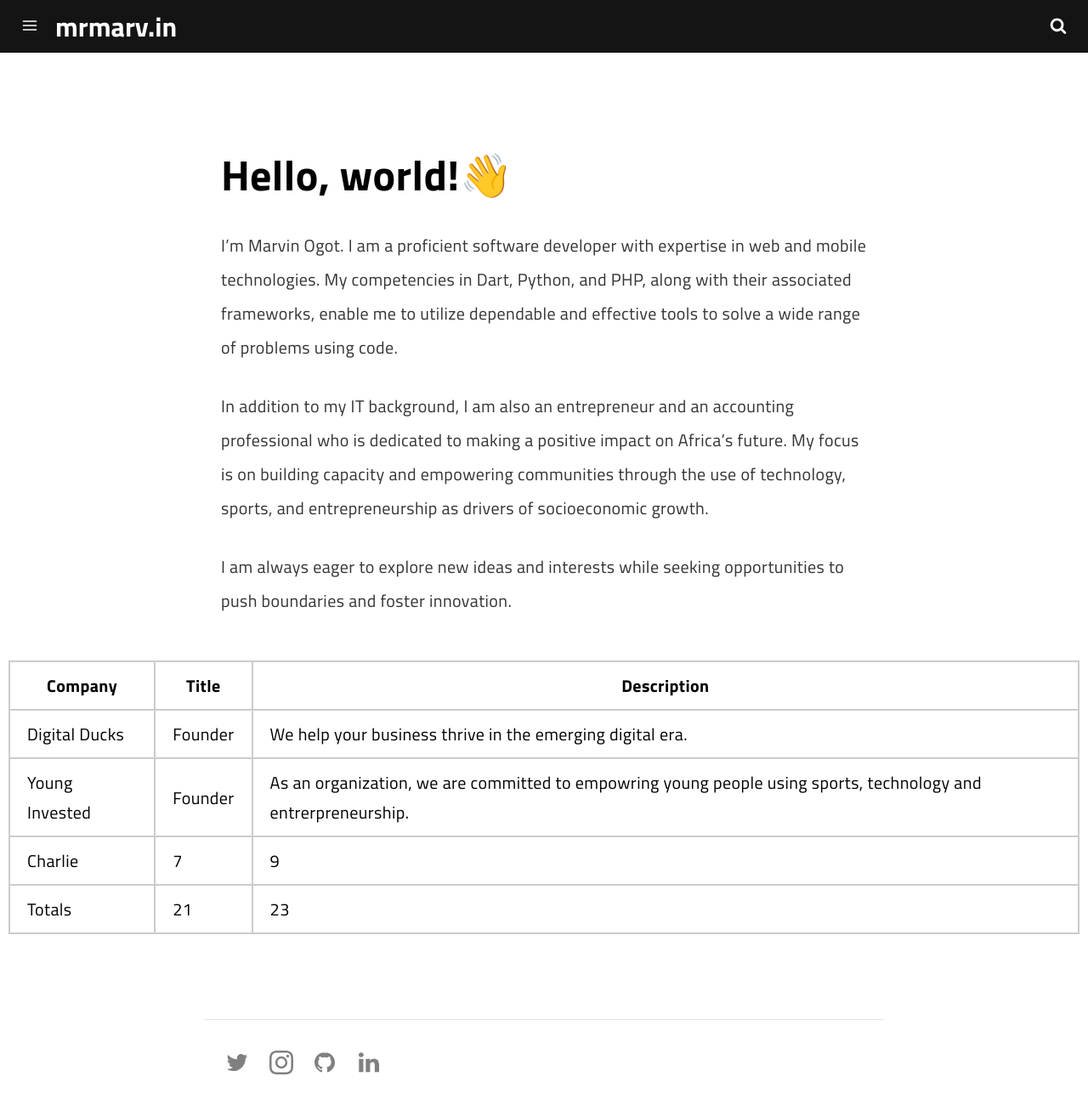
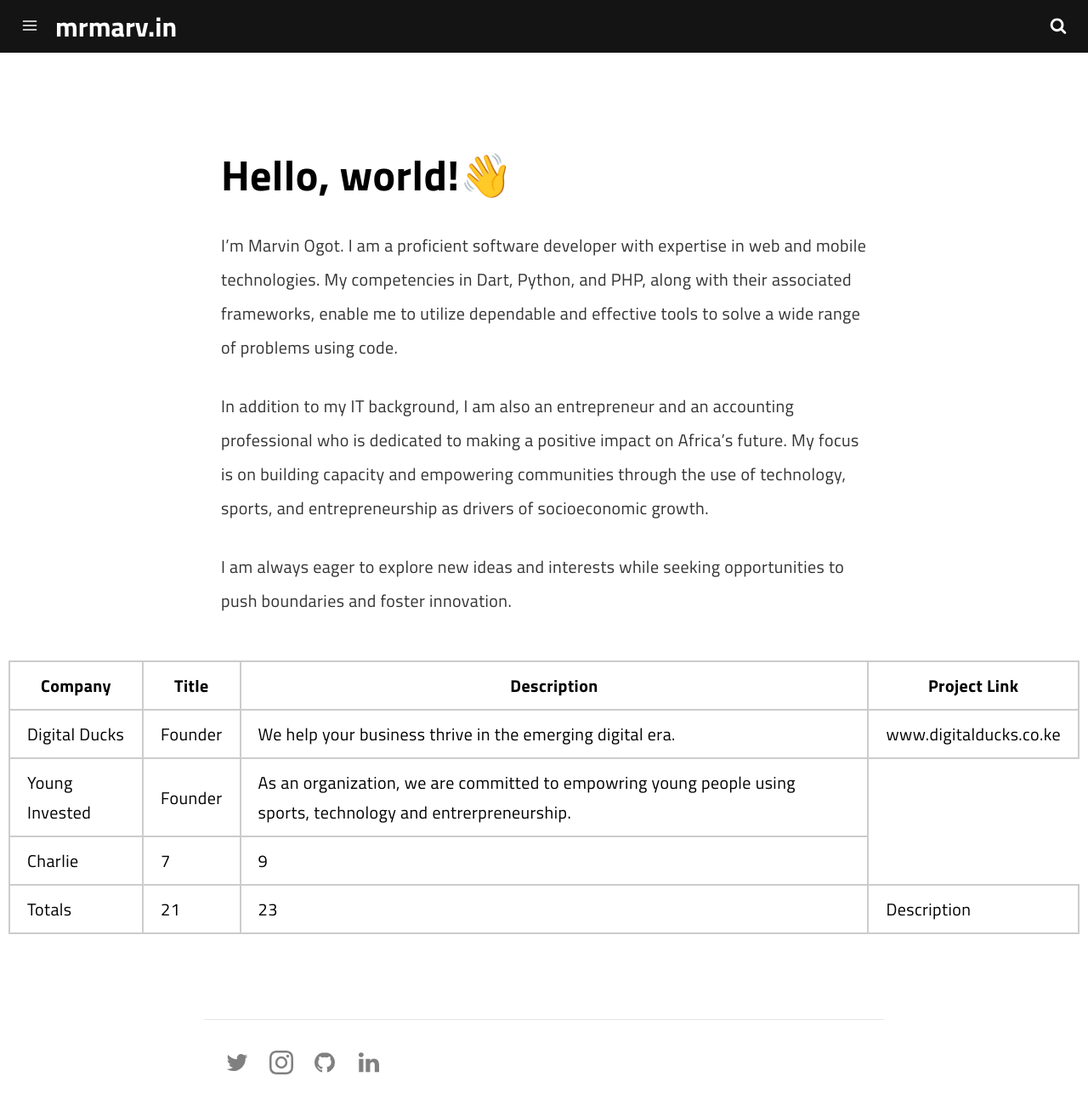
Before and after one commit to marv0/marv0.github.io, a Jekyll site: the page built from pages/about.md, in a window 1280 px wide and 1300 px high. Shown: the whole window at 85% size. Built offline with Jekyll 4.4.1, drawn with Linux system fonts in a browser that asks for light colours; a script that is not in the unit is left out.

Commit message:
Update about.md

```diff
--- a/pages/about.md
+++ b/pages/about.md
@@ -21,6 +21,7 @@ I am always eager to explore new ideas and interests while seeking opportunities
       <th>Company</th>
       <th>Title</th>
       <th>Description</th>
+      <th>Project Link</th>
     </tr>
   </thead>
   <tfoot>
@@ -28,6 +29,7 @@ I am always eager to explore new ideas and interests while seeking opportunities
       <td>Totals</td>
       <td>21</td>
       <td>23</td>
+      <td>Description</td>
     </tr>
   </tfoot>
   <tbody>
@@ -35,6 +37,7 @@ I am always eager to explore new ideas and interests while seeking opportunities
       <td>Digital Ducks</td>
       <td>Founder</td>
       <td>We help your business thrive in the emerging digital era.</td>
+      <td>www.digitalducks.co.ke</td>
     </tr>
     <tr>
       <td>Young Invested</td>
```
